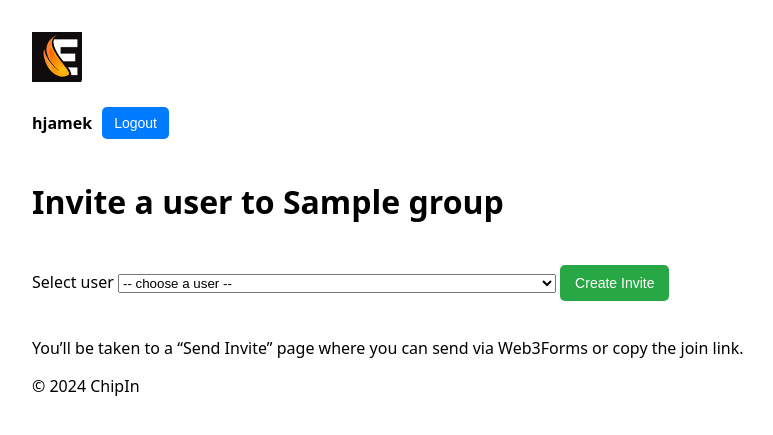
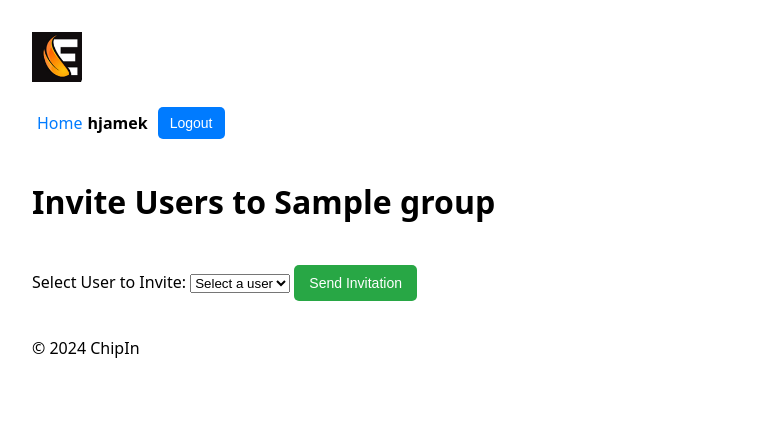
Before and after one commit to hjamesk8-hue/ssa_project, a Django app: page /chipin/group/1/invite/ in a window 1280 px wide. Shown: the top 435 px of the page, without its empty margins (0-773 px from the left). Run offline with Django 5.2, Linux system fonts and the light colour scheme; a user stored in the database is signed in; data comes from the database, SQL or seed files in the repository; tables that the repository leaves empty hold one stand-in row (values such as "Sample post").

Commit message:
Completion of Week 4; Project: Group join requests
Implemented a join request and voting system that allows users to
request access to groups and members to approve or reject requests.

```diff
--- /dev/null
+++ b/chipin/context_processors.py
@@ -0,0 +1,8 @@
+from users.models import Profile
+def user_profile(request):
+    if request.user.is_authenticated:
+        try:
+            return {'nickname': request.user.profile.nickname}
+        except Profile.DoesNotExist:
+            return {'nickname': request.user.username}  # Fallback to username if no profile exists
+    return {}
--- a/chipin/templates/chipin/base.html
+++ b/chipin/templates/chipin/base.html
@@ -12,7 +12,7 @@
         </div>
         <div class="user-info">
             {% if request.user.is_authenticated %}
-                <span>{{ request.user.username }}</span>
+                <a href="{% url 'chipin:home' %}">Home</a> <span>{{ request.user.profile.nickname }}</span>
                 <form action="{% url 'users:logout' %}" method="post">
                     {% csrf_token %}
                     <button type="submit">Logout</button>
--- a/chipin/templates/chipin/invite_users.html
+++ b/chipin/templates/chipin/invite_users.html
@@ -1,18 +1,17 @@
 {% extends 'chipin/base.html' %}
+{% load static %}
+{% block title %}Invite Users to {{ group.name }}{% endblock %}
 {% block content %}
-  <h1>Invite a user to {{ group.name }}</h1>
-  <form method="post">
-    {% csrf_token %}
-    <label for="invited_user_id">Select user</label>
-    <select name="invited_user_id" id="invited_user_id" required>
-      <option value="" disabled selected>-- choose a user --</option>
-      {% for u in users_not_in_group %}
-        <option value="{{ u.id }}">{{ u.username }}{% if u.email %} ({{ u.email }}){% endif %}</option>
-      {% endfor %}
-    </select>
-    <button type="submit">Create Invite</button>
-  </form>
-  <p style="margin-top:1rem">
-    You’ll be taken to a “Send Invite” page where you can send via Web3Forms or copy the join link.
-  </p>
+    <h1>Invite Users to {{ group.name }}</h1>
+    <form method="post">
+        {% csrf_token %}
+        <label for="user_id">Select User to Invite:</label>
+        <select name="user_id" id="user_id" required>
+            <option value="">Select a user</option>
+            {% for user in users_not_in_group %}
+                <option value="{{ user.id }}">{{ user.profile.nickname }}</option>
+            {% endfor %}
+        </select>
+        <button type="submit">Send Invitation</button>
+    </form>
 {% endblock %}
--- a/chipin/urls.py
+++ b/chipin/urls.py
@@ -4,11 +4,12 @@ from . import views
 urlpatterns = [
    path("", views.home, name="home"),
    path('create_group/', views.create_group, name='create_group'),
-   path('group/<int:group_id>/delete/', views.delete_group, name='delete_group'),
    path('group/<int:group_id>/', views.group_detail, name='group_detail'),
    path('group/<int:group_id>/invite/', views.invite_users, name='invite_users'),
-   path("group/<int:group_id>/leave/", views.leave_group, name="leave_group"),
-   path("invites/accept/<uuid:token>/", views.accept_invite, name="accept_invite"),
-   path("groups/<int:group_id>/invite/<int:invite_id>/send/", views.web3forms_invite, name="web3forms_invite"),
-   path("invites/sent/", views.invite_sent, name="invite_sent"),
+   path('group/<int:group_id>/accept/', views.accept_invite, name='accept_invite'),
+   path('group/<int:group_id>/delete/', views.delete_group, name='delete_group'),
+   path('delete-join-request/<int:request_id>/', views.delete_join_request, name='delete_join_request'),
+   path('group/<int:group_id>/request-to-join/', views.request_to_join_group, name='request_to_join_group'),
+   path('group/<int:group_id>/leave/', views.leave_group, name='leave_group'),
+   path('group/<int:group_id>/request/<int:request_id>/vote/<str:vote>/', views.vote_on_join_request, name='vote_on_join_request'),
 ]
--- a/chipin/views.py
+++ b/chipin/views.py
@@ -4,13 +4,27 @@ from django.contrib import messages
 from django.contrib.auth.models import User
 from django.utils import timezone
 from django.conf import settings
-from .models import Group, Invite
+from .models import Group, Invite, GroupJoinRequest
 from .forms import GroupCreationForm
 from django.urls import reverse
 
-@login_required(login_url='users:login')
+@login_required
+
 def home(request):
-    return render(request, "chipin/home.html")
+    # Get all groups where the user has been invited but not accepted the invite
+    pending_invitations = Group.objects.filter(invited_users=request.user)
+
+    # Get all join requests submitted by the current user
+    user_join_requests = GroupJoinRequest.objects.filter(user=request.user)
+
+    # Get all groups where the user is NOT a member
+    available_groups = Group.objects.exclude(members=request.user)
+
+    return render(request, 'chipin/home.html', { # Pass data to the template
+        'pending_invitations': pending_invitations,
+        'user_join_requests': user_join_requests,
+        'available_groups': available_groups
+    })
 
 @login_required
 def create_group(request):
@@ -42,100 +56,38 @@ def delete_group(request, group_id):
 @login_required
 def invite_users(request, group_id):
     group = get_object_or_404(Group, id=group_id)
-
-    # Only the group admin can create invites
-    if request.user != group.admin:
-        messages.error(request, "Only the group administrator can invite members.")
-        return redirect("chipin:group_detail", group_id=group.id)
-
-    # Users who are not in the group (and aren’t the admin if you wish)
-    users_not_in_group = User.objects.exclude(
-        id__in=group.members.values_list('id', flat=True)
-    )
-
-    if request.method == "POST":
-        try:
-            invited_user_id = int(request.POST.get("invited_user_id", "0"))
-        except ValueError:
-            invited_user_id = 0
-
-        invited_user = users_not_in_group.filter(id=invited_user_id).first()
-        if not invited_user:
-            messages.error(request, "Please select a valid user to invite.")
-            return redirect("chipin:invite_users", group_id=group.id)
-
-        invite, created = Invite.objects.get_or_create(
-            group=group,
-            invited_user=invited_user,
-            defaults={"invited_by": request.user},
-        )
-        if invite.is_expired():
-            invite.expires_at = timezone.now() + timezone.timedelta(days=14)
-            invite.accepted = False
-            invite.save(update_fields=["expires_at", "accepted"])
-
-        return redirect("chipin:web3forms_invite", group_id=group.id, invite_id=invite.id)
-
-    return render(
-        request,
-        "chipin/invite_users.html",
-        {"group": group, "users_not_in_group": users_not_in_group},
-    )
+    users_not_in_group = User.objects.exclude(id__in=group.members.values_list('id', flat=True))
+    if request.method == 'POST':
+        user_id = request.POST.get('user_id')
+        invited_user = get_object_or_404(User, id=user_id)
+        if invited_user in group.invited_users.all():
+            messages.info(request, f'{invited_user.profile.nickname} has already been invited.')
+        else:
+            group.invited_users.add(invited_user)
+            messages.success(request, f'Invitation sent to {invited_user.profile.nickname}.')
+        return redirect('chipin:group_detail', group_id=group.id)
+    return render(request, 'chipin/invite_users.html', {
+        'group': group,
+        'users_not_in_group': users_not_in_group
+    })
 
 @login_required
-def web3forms_invite(request, group_id, invite_id):
-    invite = get_object_or_404(Invite, id=invite_id, group_id=group_id)
-    accept_link = invite.accept_url()
-    WEB3FORMS_ACCESS_KEY = getattr(settings, "WEB3FORMS_ACCESS_KEY", "")
-
-    thank_you_url = request.build_absolute_uri(
-            reverse("chipin:invite_sent") + f"?group={invite.group.id}&invite={invite.id}"
-        )
-
-    return render(
-        request,
-        "chipin/web3forms_invite.html",
-        {
-            "group": invite.group,
-            "invite": invite,
-            "accept_link": accept_link,
-            "WEB3FORMS_ACCESS_KEY": WEB3FORMS_ACCESS_KEY,
-            "redirect_url": thank_you_url,
-        },
-    )
-
-def accept_invite(request, token):
-    invite = get_object_or_404(Invite, token=token)
-    if invite.accepted:
-        if getattr(settings, "DEMO_AUTO_ACCEPT_INVITES", False):
-            _auto_login_as_invitee(request, invite)
-        messages.info(request, f"This invitation has already been used for {invite.invited_user.username}.")
-        return redirect("chipin:group_detail", group_id=invite.group.id)
-    if hasattr(invite, "is_expired") and invite.is_expired():
-        messages.error(request, "This invitation has expired.")
-        return redirect("chipin:home")
-    if getattr(settings, "DEMO_AUTO_ACCEPT_INVITES", False):
-        _auto_login_as_invitee(request, invite)
-    group = invite.group
-    group.members.add(invite.invited_user)
-    invite.accepted = True
-    if not hasattr(invite, "used_at"):
-        pass
+def accept_invite(request, group_id):
+    group = get_object_or_404(Group, id=group_id)
+    user_id = request.GET.get('user_id')
+    if user_id:
+        invited_user = get_object_or_404(User, id=user_id)
+        if invited_user in group.members.all():
+            messages.info(request, f'{invited_user.profile.nickname} is already a member of the group "{group.name}".')
+        elif invited_user in group.invited_users.all():
+            group.members.add(invited_user)
+            group.invited_users.remove(invited_user)  # Remove from invited list
+            messages.success(request, f'{invited_user.profile.nickname} has successfully joined the group "{group.name}".')
+        else:
+            messages.error(request, "You are not invited to join this group.")
     else:
-        invite.used_at = timezone.now()
-    invite.save()
-    messages.success(request, f"You have joined {group.name}.")
-    return redirect("chipin:group_detail", group_id=group.id)
-
-def _auto_login_as_invitee(request, invite):
-    user = invite.invited_user
-    backend = None
-    try:
-        backend = settings.AUTHENTICATION_BACKENDS[0]
-    except Exception:
-        backend = "django.contrib.auth.backends.ModelBackend"
-    setattr(user, "backend", backend)
-    login(request, user)
+        messages.error(request, "Invalid invitation link.")
+    return redirect('chipin:group_detail', group_id=group.id)
 
 @login_required
 def invite_sent(request):
@@ -167,3 +119,63 @@ def leave_group(request, group_id):
     group.members.remove(request.user)
     messages.success(request, f'You left "{group.name}".')
     return redirect("chipin:home")
+
+def request_to_join_group(request, group_id):
+    group = get_object_or_404(Group, id=group_id)
+    # Check if the user is already a member
+    if request.user in group.members.all():
+        messages.info(request, "You are already a member of this group.")
+        return redirect('chipin:group_detail', group_id=group.id)
+    # Check if the user has already submitted a join request
+    join_request, created = GroupJoinRequest.objects.get_or_create(user=request.user, group=group)
+    if created:
+        messages.success(request, "Your request to join the group has been submitted.")
+    else:
+        messages.info(request, "You have already requested to join this group.")
+    return redirect('chipin:group_detail', group_id=group.id)
+
+@login_required
+def delete_join_request(request, request_id):
+    join_request = get_object_or_404(GroupJoinRequest, id=request_id, user=request.user)
+    # Ensure the logged-in user can only delete their own join requests
+    if join_request.user == request.user:
+        join_request.delete()
+        messages.success(request, "Your join request has been successfully deleted.")
+    else:
+        messages.error(request, "You are not authorised to delete this join request.")
+    return redirect('chipin:home')
+
+@login_required
+def leave_group(request, group_id):
+    group = get_object_or_404(Group, id=group_id)
+    # Check if the user is a member of the group
+    if request.user in group.members.all():
+        group.members.remove(request.user)  # Remove the user from the group
+        messages.success(request, f'You have left the group {group.name}.')
+    else:
+        messages.error(request, 'You are not a member of this group.')
+    return redirect('chipin:home')
+
+@login_required
+def vote_on_join_request(request, group_id, request_id, vote):
+    group = get_object_or_404(Group, id=group_id)
+    join_request = get_object_or_404(GroupJoinRequest, id=request_id)
+    if request.user not in group.members.all():
+        messages.error(request, "You must be a member of the group to vote.")
+        return redirect('chipin:group_detail', group_id=group.id)
+    if request.user in join_request.votes.all():
+        messages.info(request, "You have already voted.")
+        return redirect('chipin:group_detail', group_id=group.id)
+
+    # Register the user's vote
+    join_request.votes.add(request.user)
+
+    # Calculate if more than 60% of members have approved
+    total_members = group.members.count()
+    total_votes = join_request.votes.count()
+    if total_votes / total_members >= 0.6:
+        join_request.is_approved = True
+        group.members.add(join_request.user)  # Add the user to the group
+        join_request.save()
+        messages.success(request, f"{join_request.user.profile.nickname} has been approved to join the group!")
+    return redirect('chipin:group_detail', group_id=group.id)
--- a/ssa_project/settings.py
+++ b/ssa_project/settings.py
@@ -36,6 +36,7 @@ TEMPLATES = [{
                 'django.template.context_processors.request',
                 'django.contrib.auth.context_processors.auth',
                 'django.contrib.messages.context_processors.messages',
+                'chipin.context_processors.user_profile',
             ],},
 },]
 WSGI_APPLICATION = 'ssa_project.wsgi.application'
--- a/users/templates/users/login.html
+++ b/users/templates/users/login.html
@@ -19,7 +19,7 @@
     <input type="hidden" name="recaptcha-token" id="recaptcha-token">
 
     <input type="hidden" name="next" value="{{ next }}">
-    <input type="text" name="username" placeholder="Username (email)" required>
+    <input type="text" name="username" placeholder="Username" required>
     <input type="password" name="password" placeholder="Password" required>
     <button type="submit">Login</button>
   </form>
```
Also changed, not shown: chipin/admin.py (+1 -7 lines), chipin/models.py (+8 -0 lines), chipin/templates/chipin/group_detail.html (added, +45 -0 lines), chipin/templates/chipin/group_details.html (deleted, +0 -13 lines), chipin/templates/chipin/home.html (+42 -0 lines), chipin/templates/chipin/invite_sent.html (deleted, +0 -19 lines), chipin/templates/chipin/web3forms_invite.html (deleted, +0 -74 lines), chipin/migrations/0001_initial.py, db.sqlite3.
